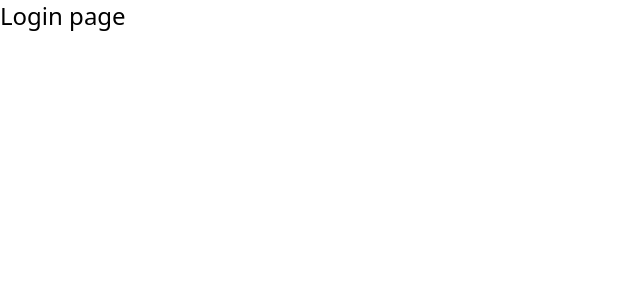
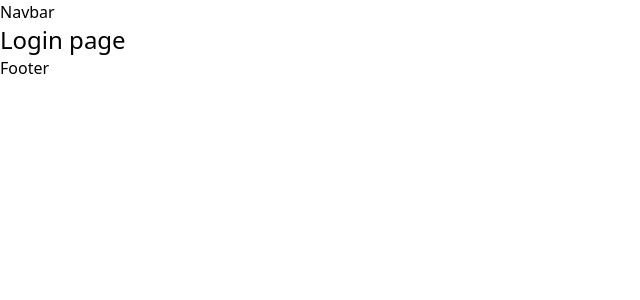
Before and after one commit to jhimson/bug-tracker, a React (Create React App) app in the folder client/: page / in a window 1280 px wide. Shown: the top 300 px of the page, without its empty margins (0-640 px from the left). Built offline with nearby package versions, Linux system fonts and the light colour scheme.

Commit message:
Configured layout component

```diff
--- a/client/src/components/Layout.jsx
+++ b/client/src/components/Layout.jsx
@@ -1,12 +1,15 @@
 import React from "react";
 
+// components
 import Navbar from '../components/Navbar'
-
+import Footer from '../components/Footer'
 
 const Layout = ({children}) => {
     return (
         <div>
-
+            <Navbar />
+            {children}
+            <Footer />
         </div>
     )
 }
--- a/client/src/pages/LoginPage.jsx
+++ b/client/src/pages/LoginPage.jsx
@@ -1,10 +1,13 @@
 import React from 'react'
+
+// components
+import Layout from '../components/Layout'
 
 const LoginPage = () => {
     return (
-        <div>
+        <Layout>
             <h1 className='text-2xl'>Login page</h1>
-        </div>
+        </Layout>
     )
 }
 export default LoginPage
```
Also changed, not shown: 1 other file (tests, documents, lock files or other folders).
